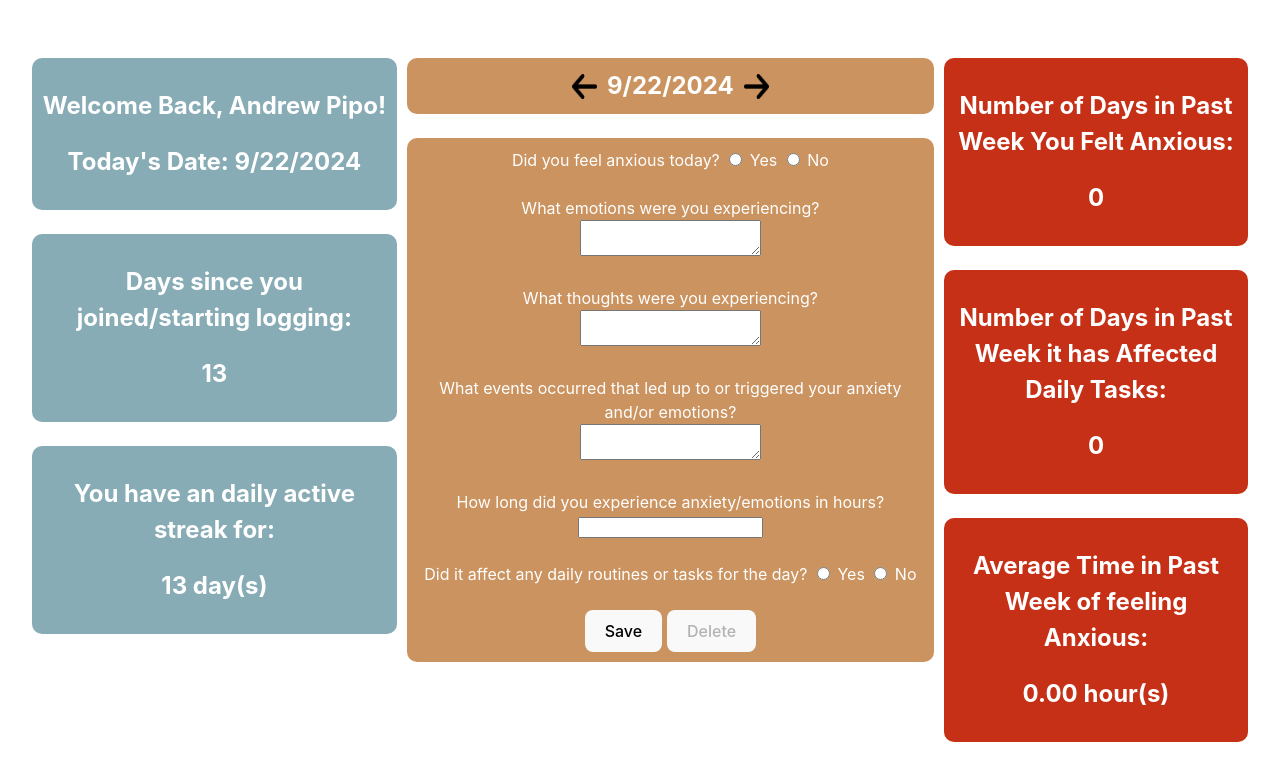
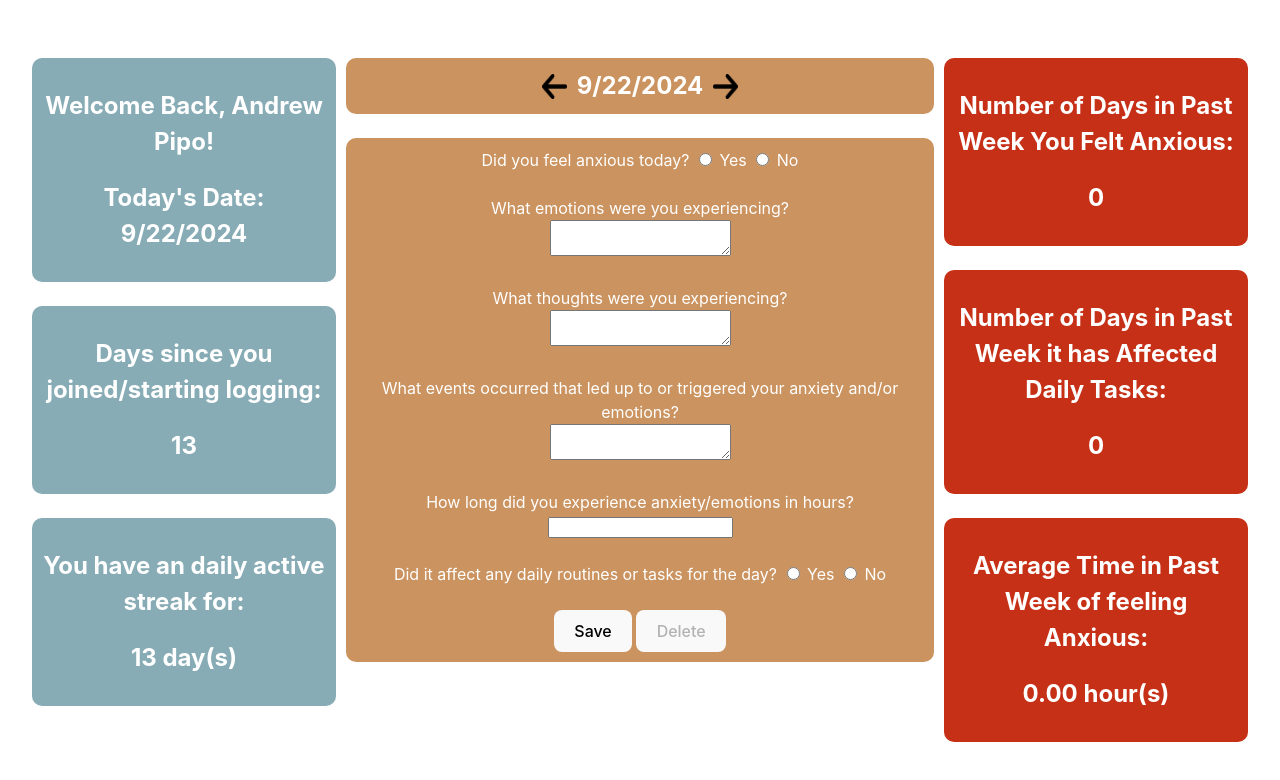
Before and after one commit to PipoAT/CS5167-Project-1, a Svelte app: page / in a window 1280 px wide. Shown: the top 780 px of the page. Built offline with nearby package versions, Linux system fonts and the light colour scheme.

Commit message:
Refactor App.svelte: update welcome message layout

```diff
--- a/src/app.css
+++ b/src/app.css
@@ -75,7 +75,7 @@ button:focus-visible {
   align-items: stretch;
 }
 #overview {
-  flex: 0 0 30%;
+  flex: 0 0 25%;
   height: 100%;
 }
 #overview-sep {
```
